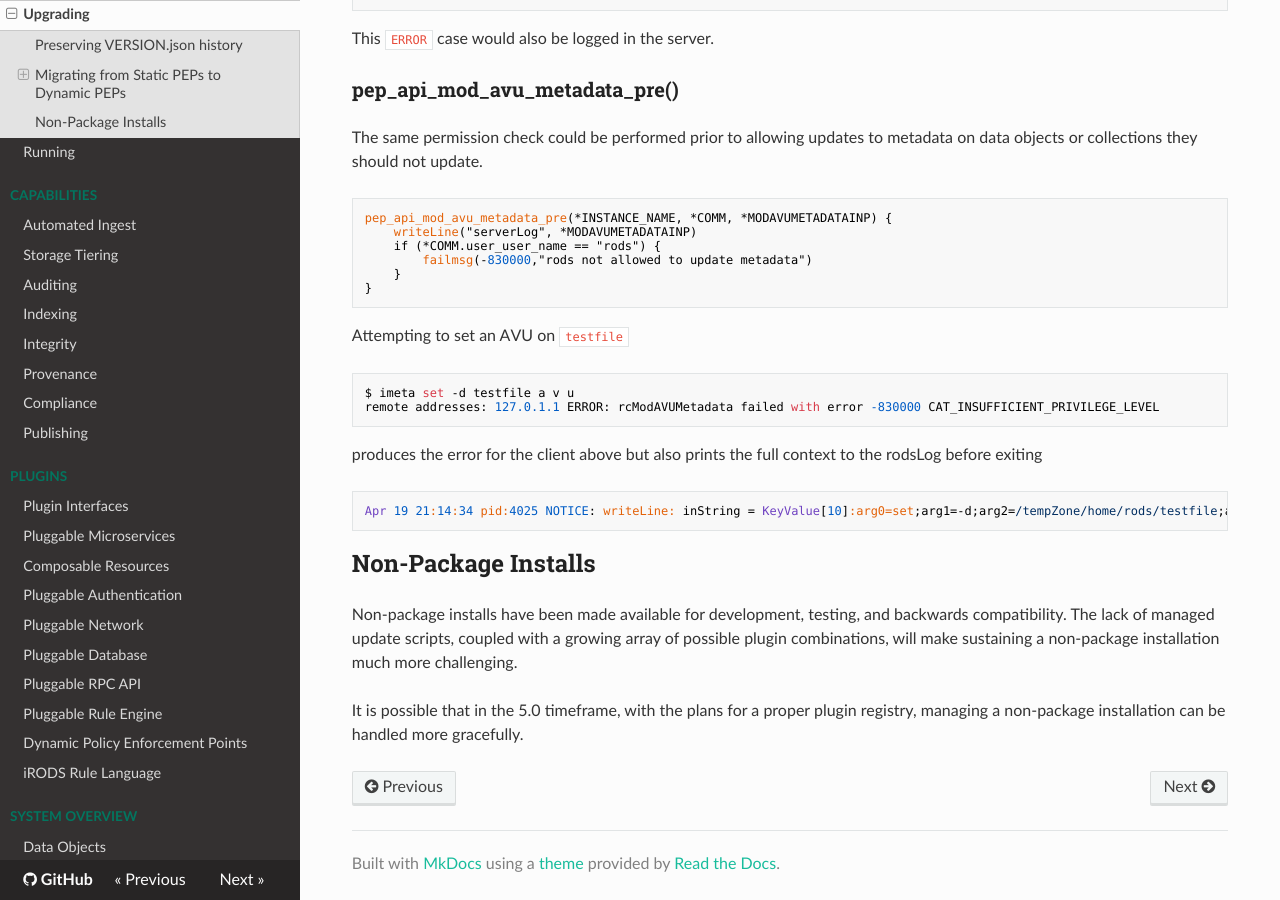
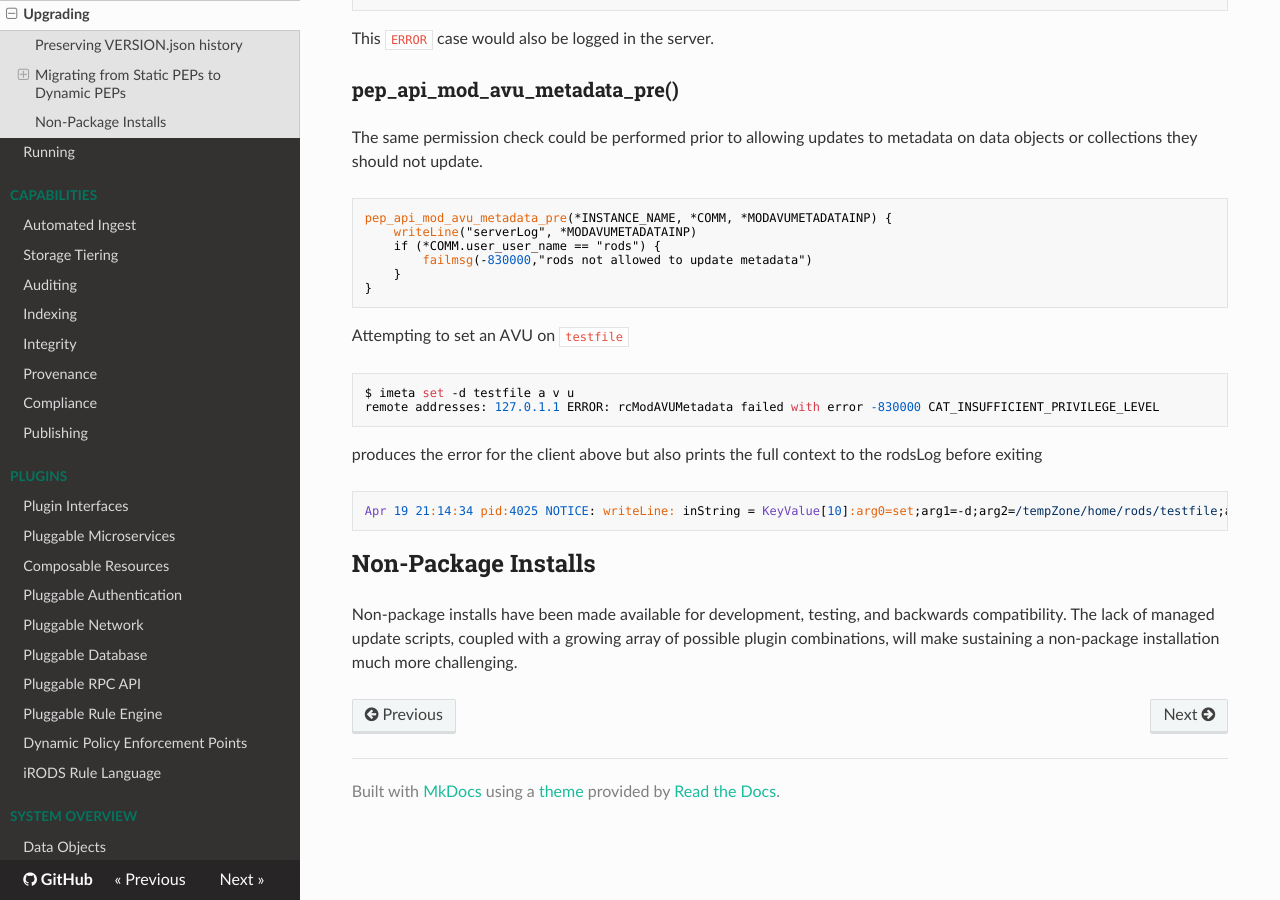
Before and after one commit to irods/irods_docs, an MkDocs documentation site: the page built from docs/getting_started/upgrading.md, in a window 1280 px wide and 900 px high, scrolled down 3814 px. Built offline with MkDocs 1.6.1, drawn with Linux system fonts in a browser that asks for light colours; nearby versions of some CDN libraries.

Commit message:
[#327] Remove statement about 5.0 plugin registry

```diff
--- a/docs/getting_started/upgrading.md
+++ b/docs/getting_started/upgrading.md
@@ -209,5 +209,3 @@ Apr 19 21:14:34 pid:4025 NOTICE: writeLine: inString = KeyValue[10]:arg0=set;arg
 ## Non-Package Installs
 
 Non-package installs have been made available for development, testing, and backwards compatibility.  The lack of managed update scripts, coupled with a growing array of possible plugin combinations, will make sustaining a non-package installation much more challenging.
-
-It is possible that in the 5.0 timeframe, with the plans for a proper plugin registry, managing a non-package installation can be handled more gracefully.
```
